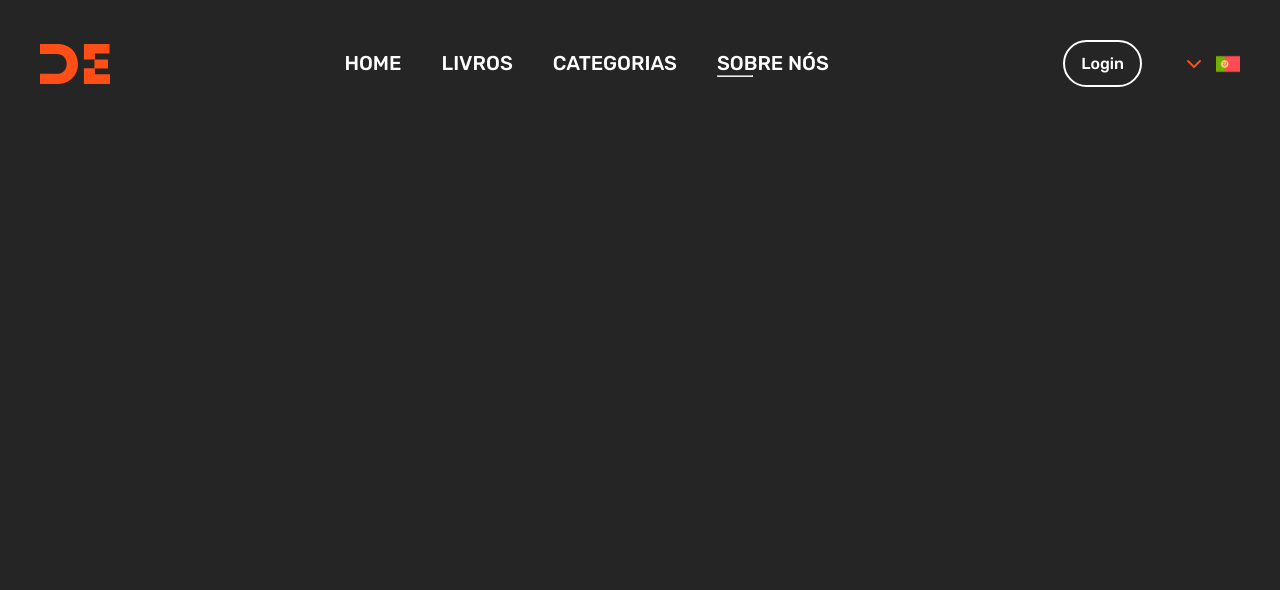
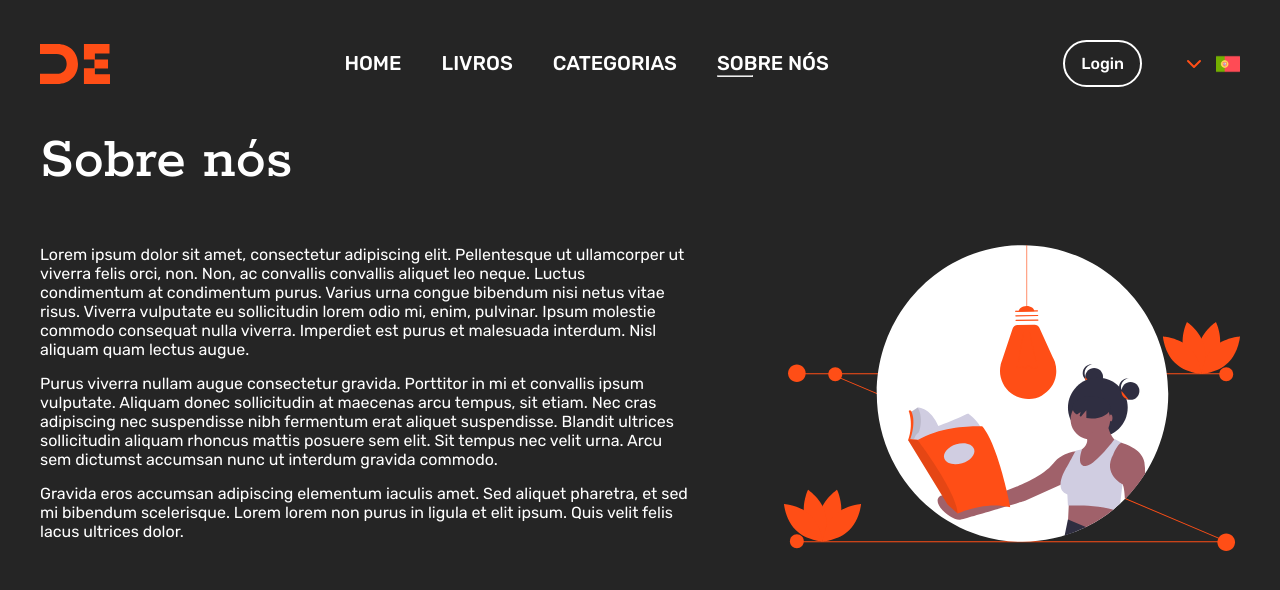
Before and after one commit to tquintal/decode-library, a React (Create React App) app: page /about in a window 1280 px wide. Shown: the top 590 px of the page. Built offline with nearby package versions, Linux system fonts and the light colour scheme.

Commit message:
design: about page completed

```diff
--- a/src/App.js
+++ b/src/App.js
@@ -4,6 +4,7 @@ import Header from './components/Header/Header';
 import Home from './views/Home/Home';
 import Library from './views/Library/Library';
 import Categories from './views/Categories/Categories';
+import About from './views/About/About';
 
 function App() {
   return <BrowserRouter>
@@ -13,6 +14,7 @@ function App() {
         <Route path='/' element={<Home />} />
         <Route path='/library' element={<Library />} />
         <Route path='/categories' element={<Categories />} />
+        <Route path='/about' element={<About />} />
       </Routes>
     </div>
   </BrowserRouter>
--- /dev/null
+++ b/src/views/About/About.js
@@ -0,0 +1,20 @@
+import classes from './About.module.css';
+import AboutFigure from './assets/about-figure.svg';
+
+function About() {
+    return <div className={classes['about-container']}>
+        <div className={classes['about']}>
+            <h1>Sobre nós</h1>
+            <div className={classes['about-section-container']}>
+                <div className={classes['about-text']}>
+                    <p>Lorem ipsum dolor sit amet, consectetur adipiscing elit. Pellentesque ut ullamcorper ut viverra felis orci, non. Non, ac convallis convallis aliquet leo neque. Luctus condimentum at condimentum purus. Varius urna congue bibendum nisi netus vitae risus. Viverra vulputate eu sollicitudin lorem odio mi, enim, pulvinar. Ipsum molestie commodo consequat nulla viverra. Imperdiet est purus et malesuada interdum. Nisl aliquam quam lectus augue.</p>
+                    <p>Purus viverra nullam augue consectetur gravida. Porttitor in mi et convallis ipsum vulputate. Aliquam donec sollicitudin at maecenas arcu tempus, sit etiam. Nec cras adipiscing nec suspendisse nibh fermentum erat aliquet suspendisse. Blandit ultrices sollicitudin aliquam rhoncus mattis posuere sem elit. Sit tempus nec velit urna. Arcu sem dictumst accumsan nunc ut interdum gravida commodo.</p>
+                    <p>Gravida eros accumsan adipiscing elementum iaculis amet. Sed aliquet pharetra, et sed mi bibendum scelerisque. Lorem lorem non purus in ligula et elit ipsum. Quis velit felis lacus ultrices dolor.</p>
+                </div>
+                <img src={AboutFigure} alt='about-figure' />
+            </div>
+        </div>
+    </div>
+};
+
+export default About;
--- /dev/null
+++ b/src/views/About/About.module.css
@@ -0,0 +1,35 @@
+.about-container {
+  display: flex;
+  flex-direction: column;
+  align-items: center;
+  padding-top: 0px;
+  font-family: var(--rubik);
+}
+
+.about {
+  width: 1280px;
+  display: flex;
+  flex-direction: column;
+  gap: 50px;
+  padding: 40px;
+  padding-top: 0px;
+}
+
+.about h1 {
+  font-family: var(--rokkitt);
+  font-weight: 500;
+  font-size: 60px;
+}
+
+.about-section-container {
+  display: flex;
+  justify-content: space-between;
+}
+
+.about-text {
+  display: flex;
+  flex-direction: column;
+  gap: 15px;
+  max-width: 648px;
+  font-size: 16px;
+}
```
Also changed, not shown: src/views/About/assets/about-figure.svg (added).
